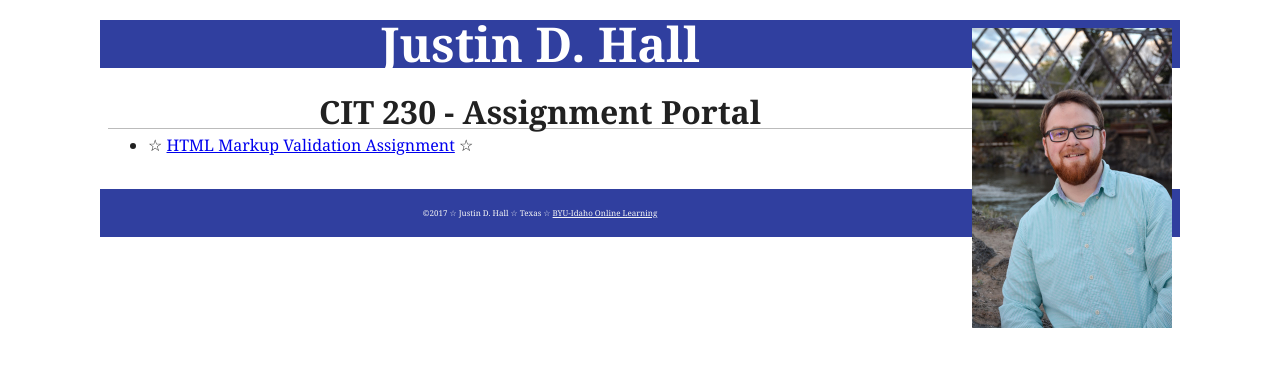
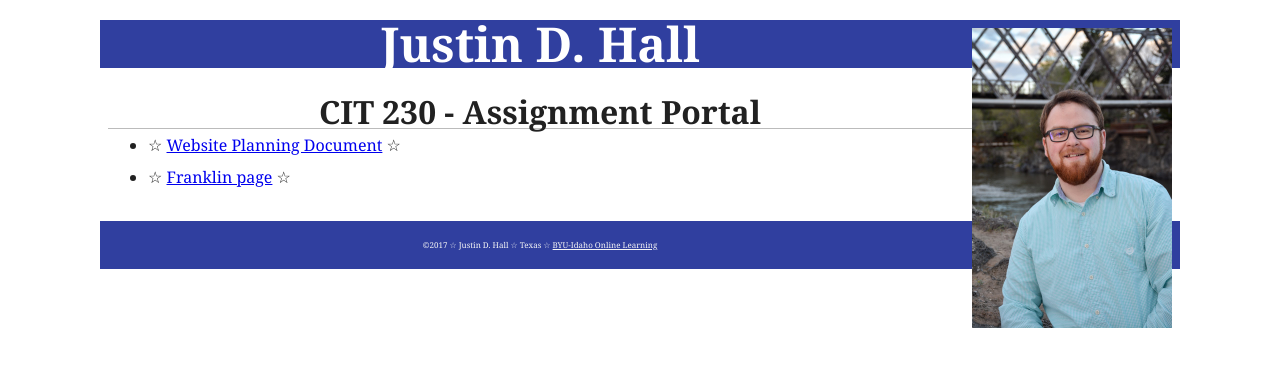
Before and after one commit to jdhall22/jdhall22.github2.io, a plain HTML site: page index.html in a window 1280 px wide. Drawn offline with Linux system fonts and the light colour scheme.

Commit message:
lesson 4 submit

```diff
--- a/index.html
+++ b/index.html
@@ -19,7 +19,8 @@
     <main>
         <h2>CIT 230 - Assignment Portal</h2>
         <ul>
-            <li><p>&star; <a href="https://jdhall22.github.io/Assignments/Lesson%203/fixedhtml.html">HTML Markup Validation Assignment</a> &star;</p></li>
+            <li><p>&star; <a href="jdhall22.github.io/Assignments/Lesson 4/Website Planning Document.pdf">Website Planning Document</a> &star;</p></li>
+            <li><p>&star; <a href="jdhall22.github.io/Assignments/Lesson 4/franklin-4.html">Franklin page</a> &star;</p></li>
         </ul>
     </main>
     <footer>
```
